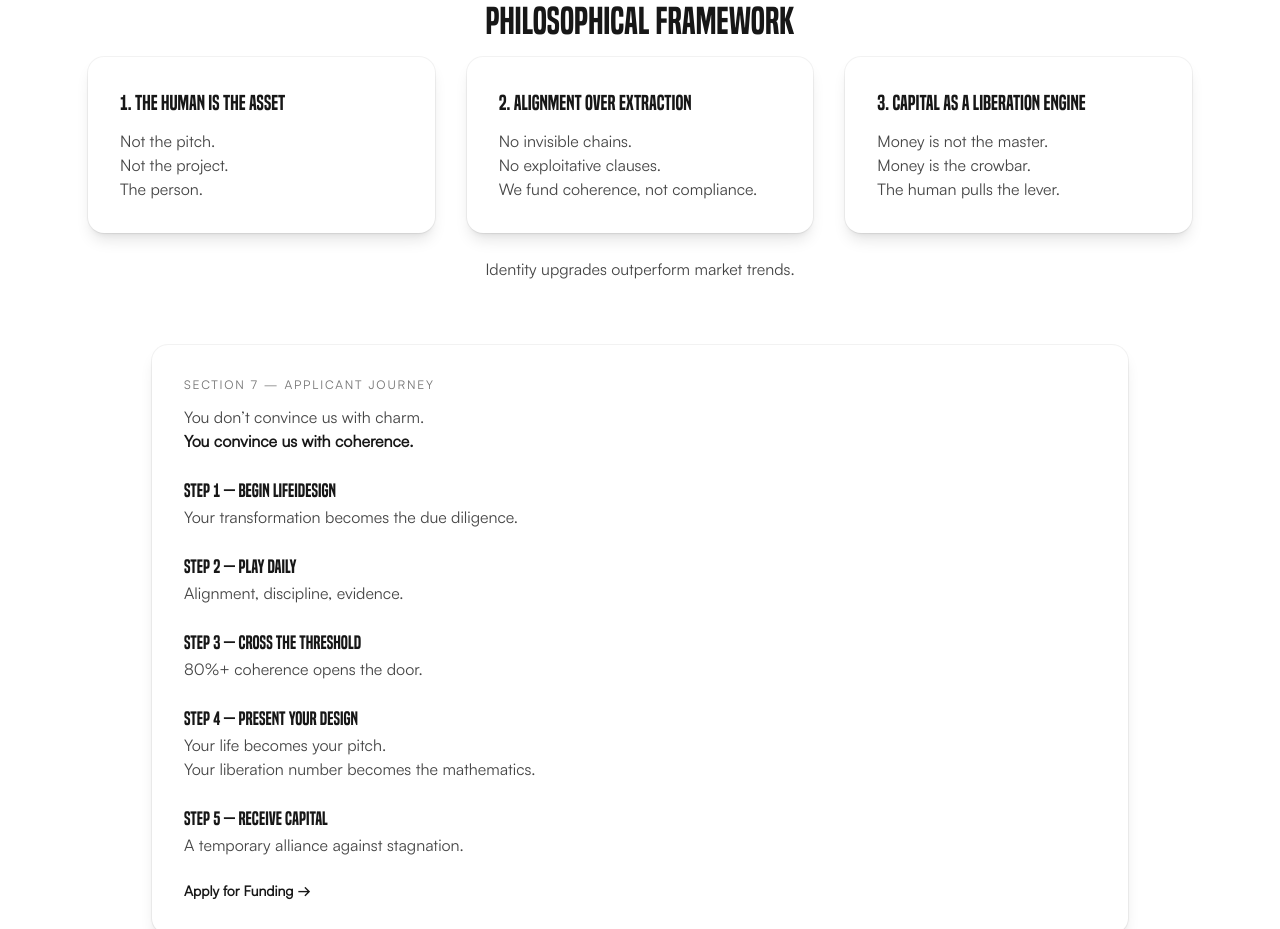
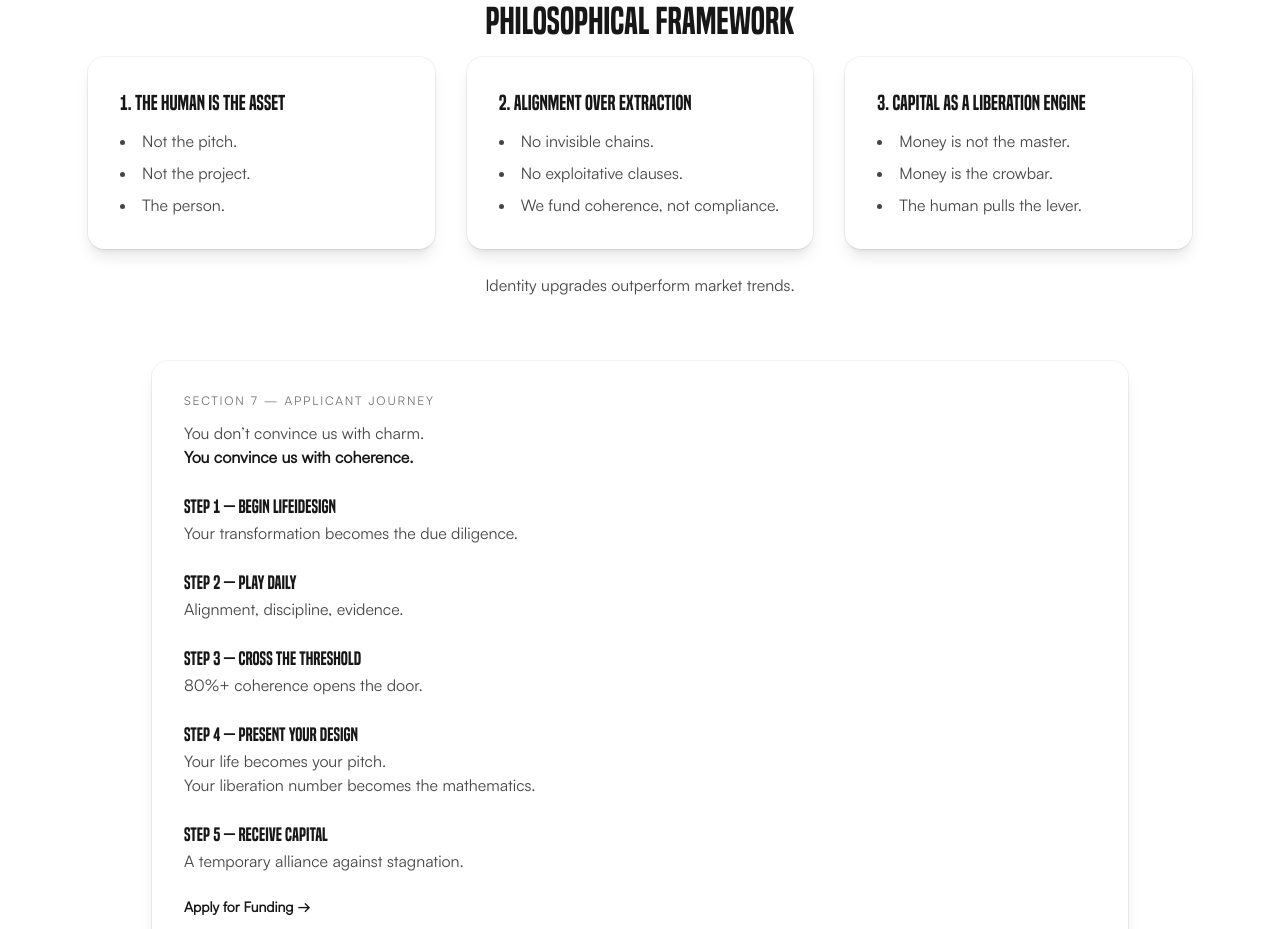
Before and after one commit to Kumar-Sushil0/Liberation-capital, a Next.js app: page / in a window 1280 px wide. Shown: the part 1940-2869 px from the top of the page. Built offline with nearby package versions, Linux system fonts and the light colour scheme.

Commit message:
section 5

```diff
--- a/src/app/page.tsx
+++ b/src/app/page.tsx
@@ -135,21 +135,27 @@ export default function Home() {
         <div className="grid grid-cols-1 md:grid-cols-3 gap-8 items-start">
           <div className="rounded-2xl bg-background shadow-lg ring-1 ring-black/5 p-8">
             <h5 className="text-xl font-serif font-bold">1. The Human Is The Asset</h5>
-            <p className="mt-3 text-foreground/80">Not the pitch.</p>
-            <p className="text-foreground/80">Not the project.</p>
-            <p className="text-foreground/80">The person.</p>
+            <ul className="mt-3 text-foreground/80 space-y-2 list-disc list-inside">
+              <li>Not the pitch.</li>
+              <li>Not the project.</li>
+              <li>The person.</li>
+            </ul>
           </div>
           <div className="rounded-2xl bg-background shadow-lg ring-1 ring-black/5 p-8">
             <h5 className="text-xl font-serif font-bold">2. Alignment Over Extraction</h5>
-            <p className="mt-3 text-foreground/80">No invisible chains.</p>
-            <p className="text-foreground/80">No exploitative clauses.</p>
-            <p className="text-foreground/80">We fund coherence, not compliance.</p>
+            <ul className="mt-3 text-foreground/80 space-y-2 list-disc list-inside">
+              <li>No invisible chains.</li>
+              <li>No exploitative clauses.</li>
+              <li>We fund coherence, not compliance.</li>
+            </ul>
           </div>
           <div className="rounded-2xl bg-background shadow-lg ring-1 ring-black/5 p-8">
             <h5 className="text-xl font-serif font-bold">3. Capital As a Liberation Engine</h5>
-            <p className="mt-3 text-foreground/80">Money is not the master.</p>
-            <p className="text-foreground/80">Money is the crowbar.</p>
-            <p className="text-foreground/80">The human pulls the lever.</p>
+            <ul className="mt-3 text-foreground/80 space-y-2 list-disc list-inside">
+              <li>Money is not the master.</li>
+              <li>Money is the crowbar.</li>
+              <li>The human pulls the lever.</li>
+            </ul>
           </div>
         </div>
         <p className="mt-6 text-center text-foreground/80">Identity upgrades outperform market trends.</p>
```
